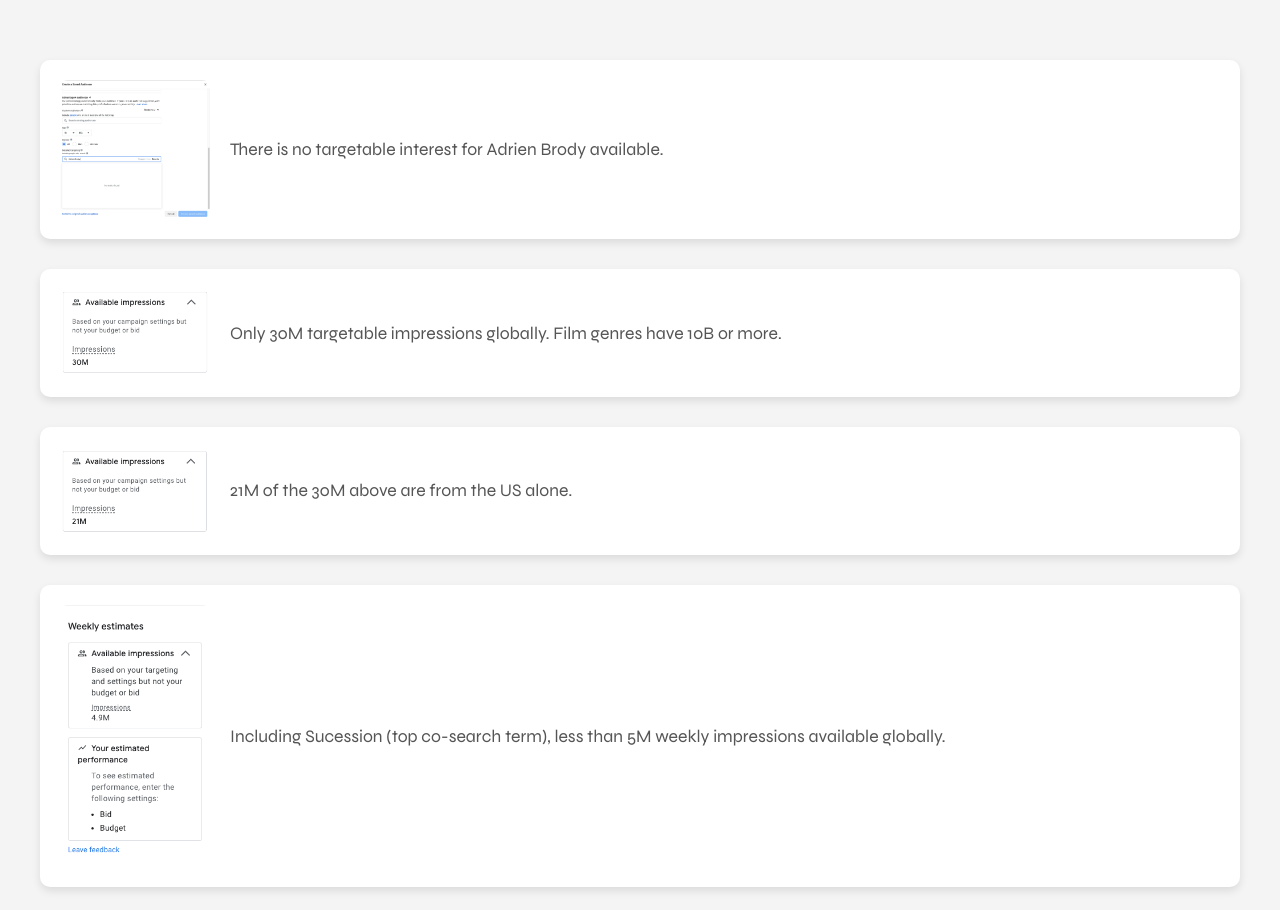
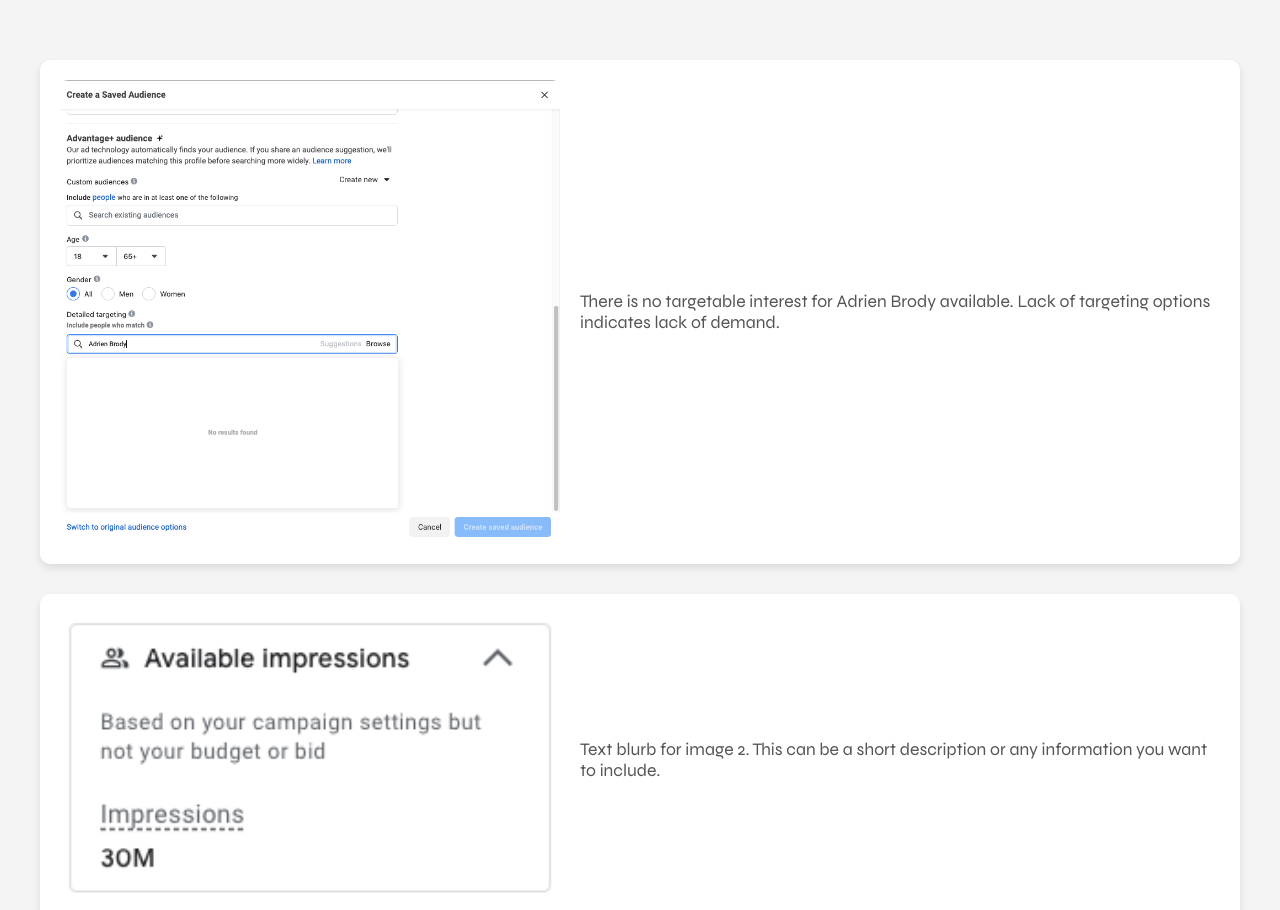
Before and after one commit to dougsack/dougsack.com, a plain HTML site: page trends.html in a window 1280 px wide. Shown: the top 910 px of the page. Drawn offline with Linux system fonts and the light colour scheme; a script that the page names is missing.

Commit message:
Update trends.html

```diff
--- a/trends.html
+++ b/trends.html
@@ -41,7 +41,8 @@
         }
 
         .image-text-container img {
-            max-width: 150px;
+            max-width: 500px; /* Increase the size of the images */
+            width: 100%; /* Ensure responsiveness */
             margin-right: 20px;
             border-radius: 8px;
         }
@@ -64,7 +65,7 @@
 
             .image-text-container img {
                 margin-bottom: 15px;
-                max-width: 100%;
+                max-width: 100%; /* Ensure the images don't exceed container width */
             }
         }
     </style>
@@ -92,22 +93,22 @@
         <!-- Image and Text Sections -->
         <div class="image-text-container">
             <img src="images/FBtargeting.png" alt="Image 1">
-            <p>There is no targetable interest for Adrien Brody available.</p>
+            <p>There is no targetable interest for Adrien Brody available. Lack of targeting options indicates lack of demand.</p>
         </div>
 
         <div class="image-text-container">
             <img src="images/global_YT_Impressions.png" alt="Image 2">
-            <p>Only 30M targetable impressions globally. Film genres have 10B or more.</p>
+            <p>Text blurb for image 2. This can be a short description or any information you want to include.</p>
         </div>
 
         <div class="image-text-container">
             <img src="images/US_YT_Impressions.png" alt="Image 3">
-            <p>21M of the 30M above are from the US alone.</p>
+            <p>Text blurb for image 3. This can be a short description or any information you want to include.</p>
         </div>
 
         <div class="image-text-container">
             <img src="images/weekly_display_Including_show.png" alt="Image 4">
-            <p>Including Sucession (top co-search term), less than 5M weekly impressions available globally.</p>
+            <p>Text blurb for image 4. This can be a short description or any information you want to include.</p>
         </div>
     </div>
 </body>
```
